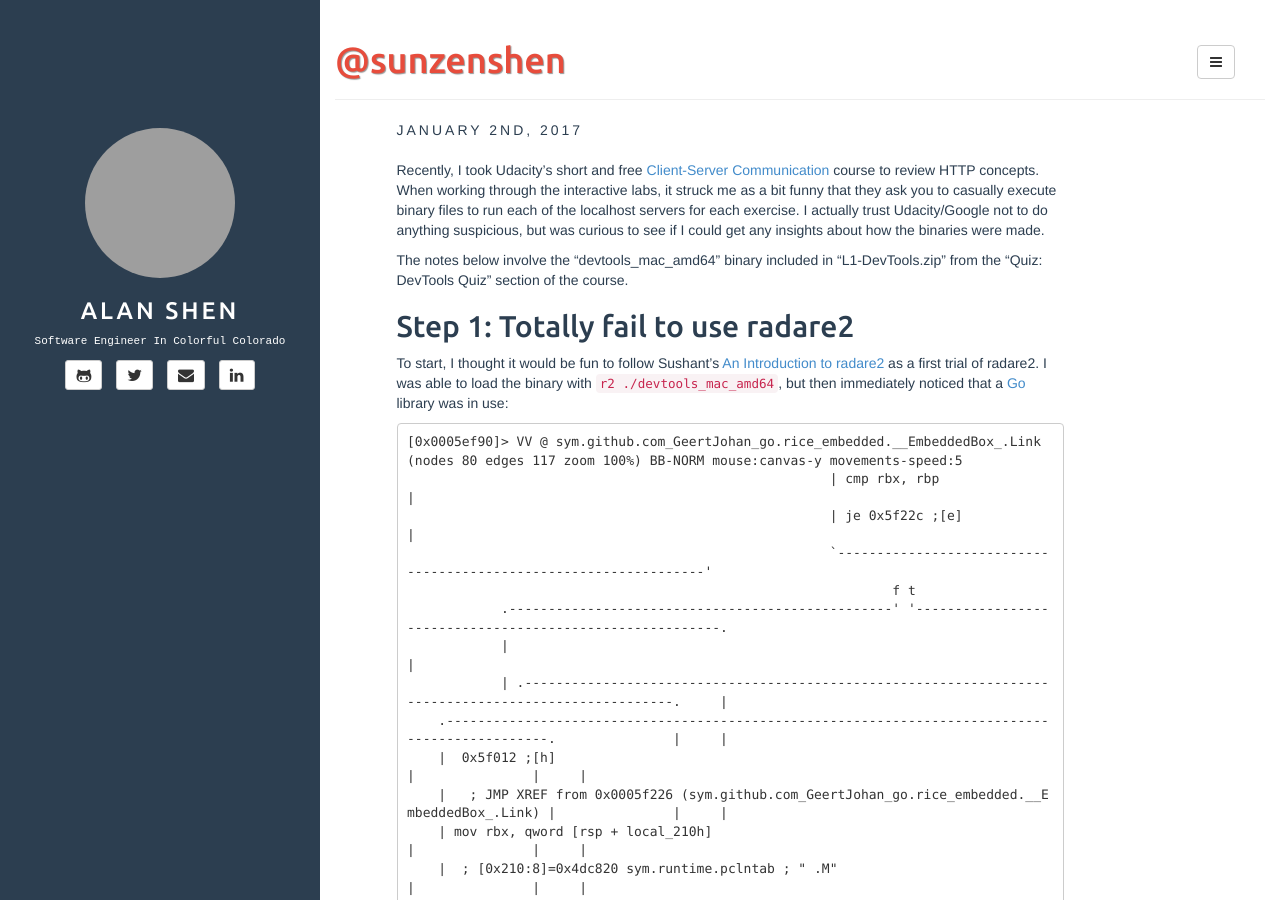
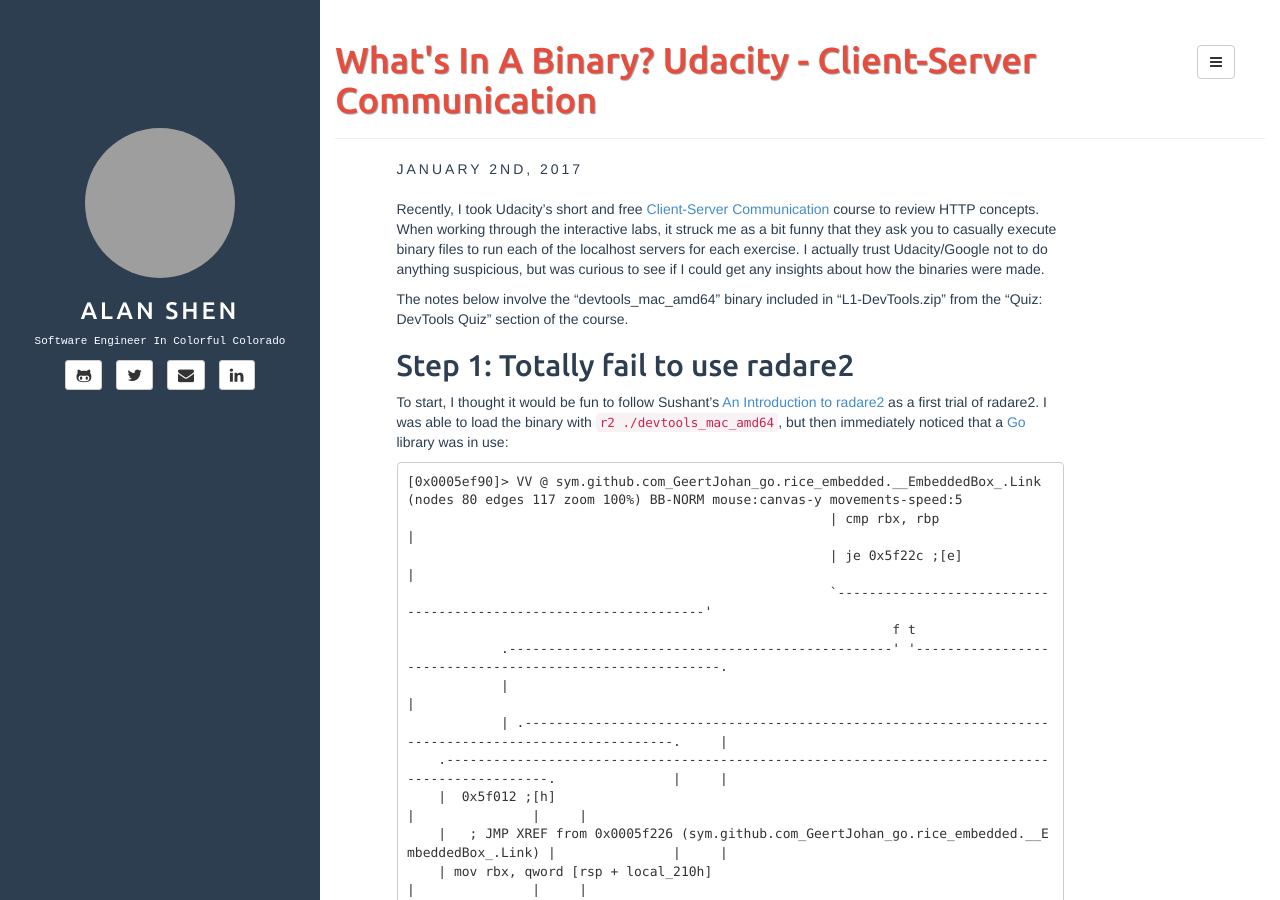
Before and after one commit to sunzenshen/sunzenshen.github.io, a Jekyll site: the page built from _posts/2017-01-02-binary-analysis-udacity-course-client-server-communication.markdown, in a window 1280 px wide and 900 px high. Built offline with Jekyll 4.4.1, drawn with Linux system fonts in a browser that asks for light colours; our own code applies the rules of GitHub Pages for plain Markdown files; some of the changed text lies outside the part shown; grey boxes are pictures that could not be loaded.

Commit message:
Maybe the colon is messing up tag parsing?

```diff
--- a/_posts/2017-01-02-binary-analysis-udacity-course-client-server-communication.markdown
+++ b/_posts/2017-01-02-binary-analysis-udacity-course-client-server-communication.markdown
@@ -1,6 +1,6 @@
 ---
 layout: post
-title: What's In A Binary? Udacity: Client-Server Communication
+title: What's In A Binary? Udacity - Client-Server Communication
 categories: [lab_notes]
 tags: [binary_analysis, Go]
 description: Learning about useful open source libraries through simple string browsing of a Go binary file.
```
